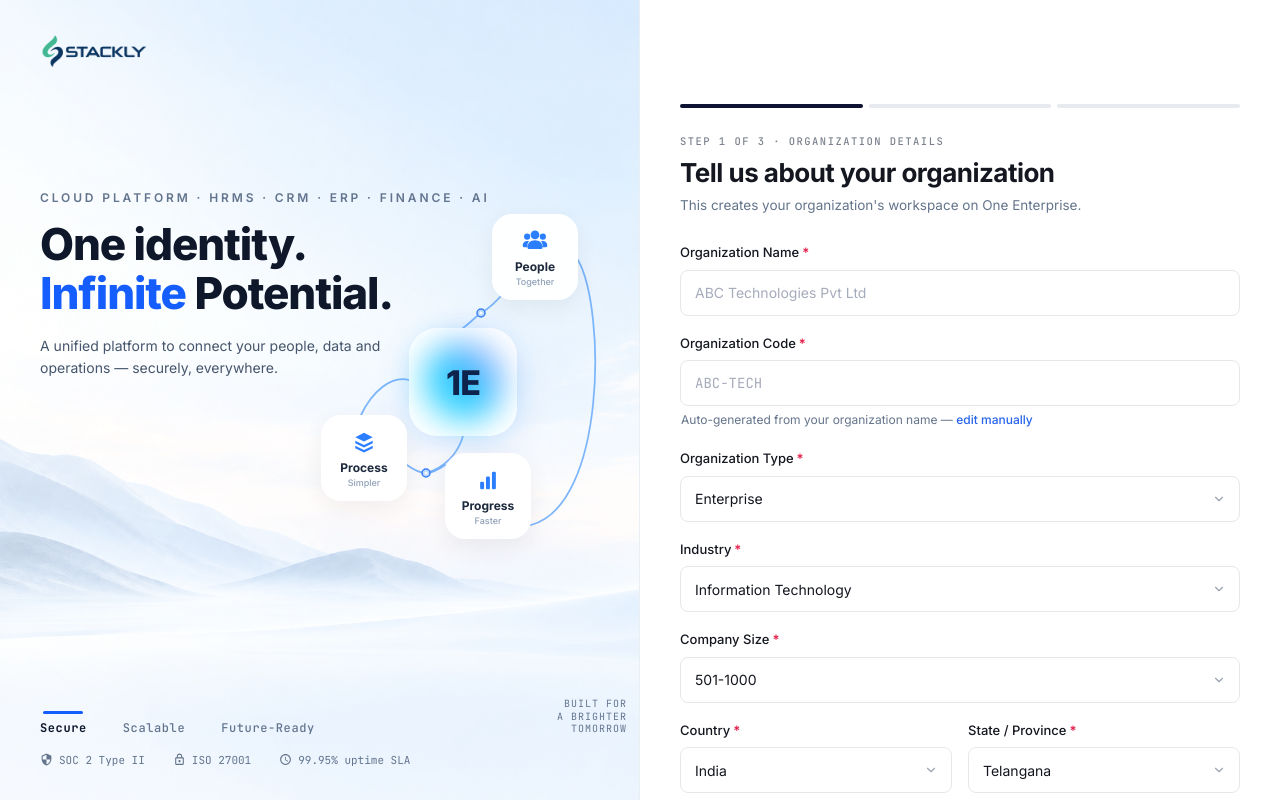
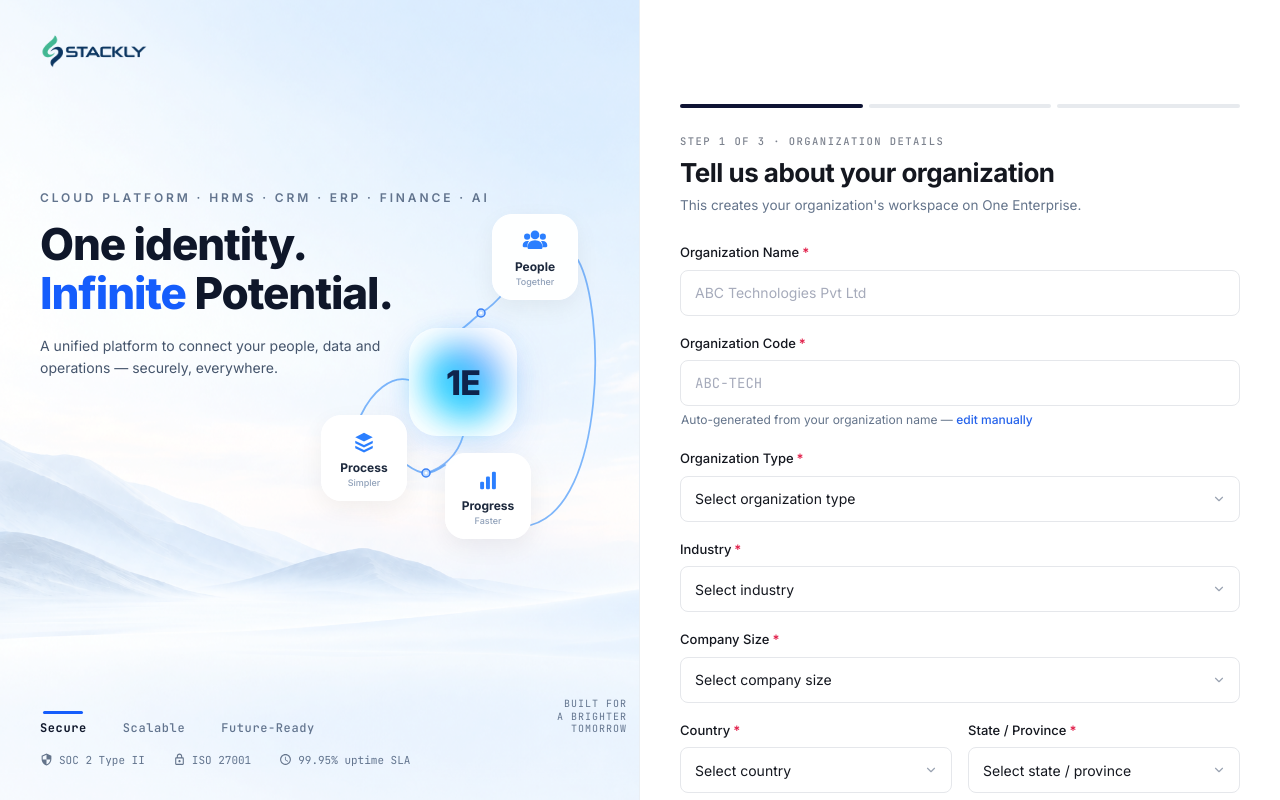
Before and after one commit to balaji-0212/Sign-UI-Stackly, a React (Vite) app: page /organization in a window 1280 px wide. Built offline with nearby package versions, Linux system fonts and the light colour scheme.

Commit message:
Remove all demo input values and make organization name fully user-driven

```diff
--- a/src/components/organization/OrganizationForm.tsx
+++ b/src/components/organization/OrganizationForm.tsx
@@ -74,15 +74,13 @@ export const OrganizationForm: React.FC<OrganizationFormProps> = ({
   const [orgName, setOrgName] = useState(organization.organizationName || '');
   const [orgCode, setOrgCode] = useState(organization.organizationCode || '');
   const [isManualCode, setIsManualCode] = useState(false);
-  const [orgType, setOrgType] = useState(organization.organizationType || 'Enterprise');
-  const [industry, setIndustry] = useState(organization.industry || 'Information Technology');
-  const [companySize, setCompanySize] = useState(organization.companySize || '501-1000');
-  const [country, setCountry] = useState(organization.country || 'India');
-  const [stateProvince, setStateProvince] = useState(organization.state || 'Telangana');
+  const [orgType, setOrgType] = useState(organization.organizationType || '');
+  const [industry, setIndustry] = useState(organization.industry || '');
+  const [companySize, setCompanySize] = useState(organization.companySize || '');
+  const [country, setCountry] = useState(organization.country || '');
+  const [stateProvince, setStateProvince] = useState(organization.state || '');
   const [city, setCity] = useState(organization.city || '');
-  const [timeZone, setTimeZone] = useState(
-    organization.timeZone || 'Asia/Kolkata (UTC +05:30)'
-  );
+  const [timeZone, setTimeZone] = useState(organization.timeZone || '');
   const [logoFile, setLogoFile] = useState<File | null>(organization.organizationLogo || null);
 
   const [errors, setErrors] = useState<Record<string, string>>({});
@@ -93,7 +91,7 @@ export const OrganizationForm: React.FC<OrganizationFormProps> = ({
     setOrgName(val);
     if (!isManualCode) {
       const generated = generateOrgCode(val);
-      if (generated) setOrgCode(generated);
+      setOrgCode(generated);
     }
     if (touched.orgName) {
       setErrors((prev) => ({ ...prev, orgName: validateRequired(val, 'Organization name') }));
@@ -112,8 +110,10 @@ export const OrganizationForm: React.FC<OrganizationFormProps> = ({
   const handleCountryChange = (e: React.ChangeEvent<HTMLSelectElement>) => {
     const newCountry = e.target.value;
     setCountry(newCountry);
-    const availableStates = statesByCountry[newCountry] || [];
-    setStateProvince(availableStates.length > 0 ? availableStates[0].value : '');
+    setStateProvince('');
+    if (touched.country) {
+      setErrors((prev) => ({ ...prev, country: validateRequired(newCountry, 'Country') }));
+    }
   };
 
   const validateAll = () => {
@@ -123,6 +123,21 @@ export const OrganizationForm: React.FC<OrganizationFormProps> = ({
 
     const codeErr = validateRequired(orgCode, 'Organization code');
     if (codeErr) newErrors.orgCode = codeErr;
+
+    const typeErr = validateRequired(orgType, 'Organization type');
+    if (typeErr) newErrors.orgType = typeErr;
+
+    const indErr = validateRequired(industry, 'Industry');
+    if (indErr) newErrors.industry = indErr;
+
+    const sizeErr = validateRequired(companySize, 'Company size');
+    if (sizeErr) newErrors.companySize = sizeErr;
+
+    const countryErr = validateRequired(country, 'Country');
+    if (countryErr) newErrors.country = countryErr;
+
+    const stateErr = validateRequired(stateProvince, 'State / Province');
+    if (stateErr) newErrors.stateProvince = stateErr;
 
     const cityErr = validateRequired(city, 'City');
     if (cityErr) newErrors.city = cityErr;
@@ -134,6 +149,11 @@ export const OrganizationForm: React.FC<OrganizationFormProps> = ({
     setTouched({
       orgName: true,
       orgCode: true,
+      orgType: true,
+      industry: true,
+      companySize: true,
+      country: true,
+      stateProvince: true,
       city: true,
       timeZone: true,
     });
@@ -270,7 +290,14 @@ export const OrganizationForm: React.FC<OrganizationFormProps> = ({
             required
             isSelect
             value={orgType}
-            onChange={(e) => setOrgType(e.target.value)}
+            onChange={(e) => {
+              setOrgType(e.target.value);
+              if (touched.orgType) {
+                setErrors((prev) => ({ ...prev, orgType: validateRequired(e.target.value, 'Organization type') }));
+              }
+            }}
+            placeholder="Select organization type"
+            error={touched.orgType ? errors.orgType : ''}
             options={[
               { value: 'Enterprise', label: 'Enterprise' },
               { value: 'Mid-Market', label: 'Mid-Market' },
@@ -290,7 +317,14 @@ export const OrganizationForm: React.FC<OrganizationFormProps> = ({
             required
             isSelect
             value={industry}
-            onChange={(e) => setIndustry(e.target.value)}
+            onChange={(e) => {
+              setIndustry(e.target.value);
+              if (touched.industry) {
+                setErrors((prev) => ({ ...prev, industry: validateRequired(e.target.value, 'Industry') }));
+              }
+            }}
+            placeholder="Select industry"
+            error={touched.industry ? errors.industry : ''}
             options={[
               { value: 'Information Technology', label: 'Information Technology' },
               { value: 'Financial Services', label: 'Financial Services' },
@@ -311,7 +345,14 @@ export const OrganizationForm: React.FC<OrganizationFormProps> = ({
             required
             isSelect
             value={companySize}
-            onChange={(e) => setCompanySize(e.target.value)}
+            onChange={(e) => {
+              setCompanySize(e.target.value);
+              if (touched.companySize) {
+                setErrors((prev) => ({ ...prev, companySize: validateRequired(e.target.value, 'Company size') }));
+              }
+            }}
+            placeholder="Select company size"
+            error={touched.companySize ? errors.companySize : ''}
             options={[
               { value: '1-50', label: '1-50 employees' },
               { value: '51-200', label: '51-200 employees' },
@@ -332,6 +373,8 @@ export const OrganizationForm: React.FC<OrganizationFormProps> = ({
             isSelect
             value={country}
             onChange={handleCountryChange}
+            placeholder="Select country"
+            error={touched.country ? errors.country : ''}
             options={[
               { value: 'India', label: 'India' },
               { value: 'United States', label: 'United States' },
@@ -348,8 +391,15 @@ export const OrganizationForm: React.FC<OrganizationFormProps> = ({
             required
             isSelect
             value={stateProvince}
-            onChange={(e) => setStateProvince(e.target.value)}
-            options={statesByCountry[country] || []}
+            onChange={(e) => {
+              setStateProvince(e.target.value);
+              if (touched.stateProvince) {
+                setErrors((prev) => ({ ...prev, stateProvince: validateRequired(e.target.value, 'State / Province') }));
+              }
+            }}
+            placeholder="Select state / province"
+            error={touched.stateProvince ? errors.stateProvince : ''}
+            options={country ? statesByCountry[country] || [] : []}
           />
         </div>
 
@@ -389,6 +439,7 @@ export const OrganizationForm: React.FC<OrganizationFormProps> = ({
                 setErrors((prev) => ({ ...prev, timeZone: validateRequired(e.target.value, 'Time Zone') }));
               }
             }}
+            placeholder="Select time zone"
             options={[
               { value: 'Asia/Kolkata (UTC +05:30)', label: 'Asia/Kolkata (UTC +05:30)' },
               { value: 'America/New_York (UTC -05:00)', label: 'America/New_York (UTC -05:00)' },
--- a/src/context/OnboardingContext.tsx
+++ b/src/context/OnboardingContext.tsx
@@ -5,13 +5,13 @@ import { OnboardingContext } from './OnboardingContextValue';
 const initialOrganization: OrganizationDetails = {
   organizationName: '',
   organizationCode: '',
-  organizationType: 'Enterprise',
-  industry: 'Information Technology',
-  companySize: '501-1000',
-  country: 'India',
-  state: 'Telangana',
+  organizationType: '',
+  industry: '',
+  companySize: '',
+  country: '',
+  state: '',
   city: '',
-  timeZone: 'Asia/Kolkata (UTC +05:30)',
+  timeZone: '',
   organizationLogo: null,
   logoPreviewUrl: null,
 };
--- a/src/pages/AdminAccountPage.tsx
+++ b/src/pages/AdminAccountPage.tsx
@@ -54,7 +54,7 @@ export const AdminAccountPage: React.FC = () => {
     }
   };
 
-  const organizationName = organization.organizationName || 'ABC Technologies Pvt Ltd';
+  const organizationName = organization.organizationName?.trim() || '';
 
   return (
     <div className="w-full min-w-0 flex-1 flex flex-col items-center justify-start pt-8 sm:pt-[60px] lg:pt-[107px] pb-[80px] px-4 sm:px-6">
@@ -84,7 +84,13 @@ export const AdminAccountPage: React.FC = () => {
 
         {/* Subtitle */}
         <p className="text-[13.5px] text-[#64748b] leading-[18px] mb-[36px]">
-          This is the account you'll use to manage <strong>{organizationName}</strong>.
+          This is the account you&apos;ll use to manage{' '}
+          {organizationName ? (
+            <strong className="font-semibold text-[#14171f]">{organizationName}</strong>
+          ) : (
+            'your organization'
+          )}
+          .
         </p>
 
         {/* Notice Banner */}
--- a/src/pages/ReviewConfirm.tsx
+++ b/src/pages/ReviewConfirm.tsx
@@ -40,7 +40,7 @@ export const ReviewConfirm: React.FC<ReviewConfirmProps> = ({ onCreateAccount })
     }
   };
 
-  const organizationName = organization.organizationName?.trim() || 'ABC Technologies Pvt Ltd';
+  const organizationName = organization.organizationName?.trim() || '';
 
   return (
     <div className="w-full min-w-0 flex-1 flex flex-col items-center justify-start pt-8 sm:pt-[60px] lg:pt-[107px] pb-[80px] px-4 sm:px-6">
@@ -71,7 +71,13 @@ export const ReviewConfirm: React.FC<ReviewConfirmProps> = ({ onCreateAccount })
         {/* Subtitle */}
         <p className="text-[14px] text-[#64748b] leading-[20px] mb-[28px]">
           One last step before we create{' '}
-          <strong className="font-semibold">{organizationName}&apos;s</strong>{' '}
+          {organizationName ? (
+            <>
+              <strong className="font-semibold">{organizationName}&apos;s</strong>{' '}
+            </>
+          ) : (
+            'your '
+          )}
           workspace.
         </p>
 
@@ -95,8 +101,12 @@ export const ReviewConfirm: React.FC<ReviewConfirmProps> = ({ onCreateAccount })
               onChange={setAuthorizationAccepted}
             >
               I confirm that I am authorized to register{' '}
-              <strong className="font-semibold">{organizationName}</strong> on One
-              Enterprise, and I accept responsibility as its Super Administrator.
+              {organizationName ? (
+                <strong className="font-semibold">{organizationName}</strong>
+              ) : (
+                'the organization'
+              )}{' '}
+              on One Enterprise, and I accept responsibility as its Super Administrator.
             </AgreementCheckbox>
 
             <AgreementCheckbox
--- a/src/pages/Welcome.tsx
+++ b/src/pages/Welcome.tsx
@@ -36,9 +36,11 @@ export const Welcome: React.FC<WelcomeProps> = ({ onSignIn }) => {
     setTimeout(() => setResent(false), 4000);
   };
 
-  const organizationName = organization.organizationName?.trim() || 'ABC Technologies Pvt Ltd';
-  const rawCode = organization.organizationCode?.trim() || 'ABC-TECH';
-  const workspaceDomain = rawCode.toLowerCase().replace(/[^a-z0-9-]/g, '') + '.oneenterprise.io';
+  const organizationName = organization.organizationName?.trim() || '';
+  const rawCode = organization.organizationCode?.trim() || '';
+  const workspaceDomain = rawCode
+    ? rawCode.toLowerCase().replace(/[^a-z0-9-]/g, '') + '.oneenterprise.io'
+    : 'your-workspace.oneenterprise.io';
 
   return (
     <div className="w-full min-w-0 flex-1 flex flex-col items-center justify-center pt-8 sm:pt-[40px] lg:pt-[100px] pb-[80px] px-4 sm:px-6">
@@ -63,8 +65,12 @@ export const Welcome: React.FC<WelcomeProps> = ({ onSignIn }) => {
 
         {/* Description */}
         <p className="text-[14.5px] leading-[22px] text-[#64748b] max-w-[480px] mb-[36px]">
-          <strong className="font-semibold">{organizationName}</strong> is ready.
-          Your Super Admin account has been created — verify your email to activate full access.
+          {organizationName ? (
+            <strong className="font-semibold">{organizationName}</strong>
+          ) : (
+            'Your organization'
+          )}{' '}
+          is ready. Your Super Admin account has been created — verify your email to activate full access.
         </p>
 
         {/* Verification Info Card */}
```
